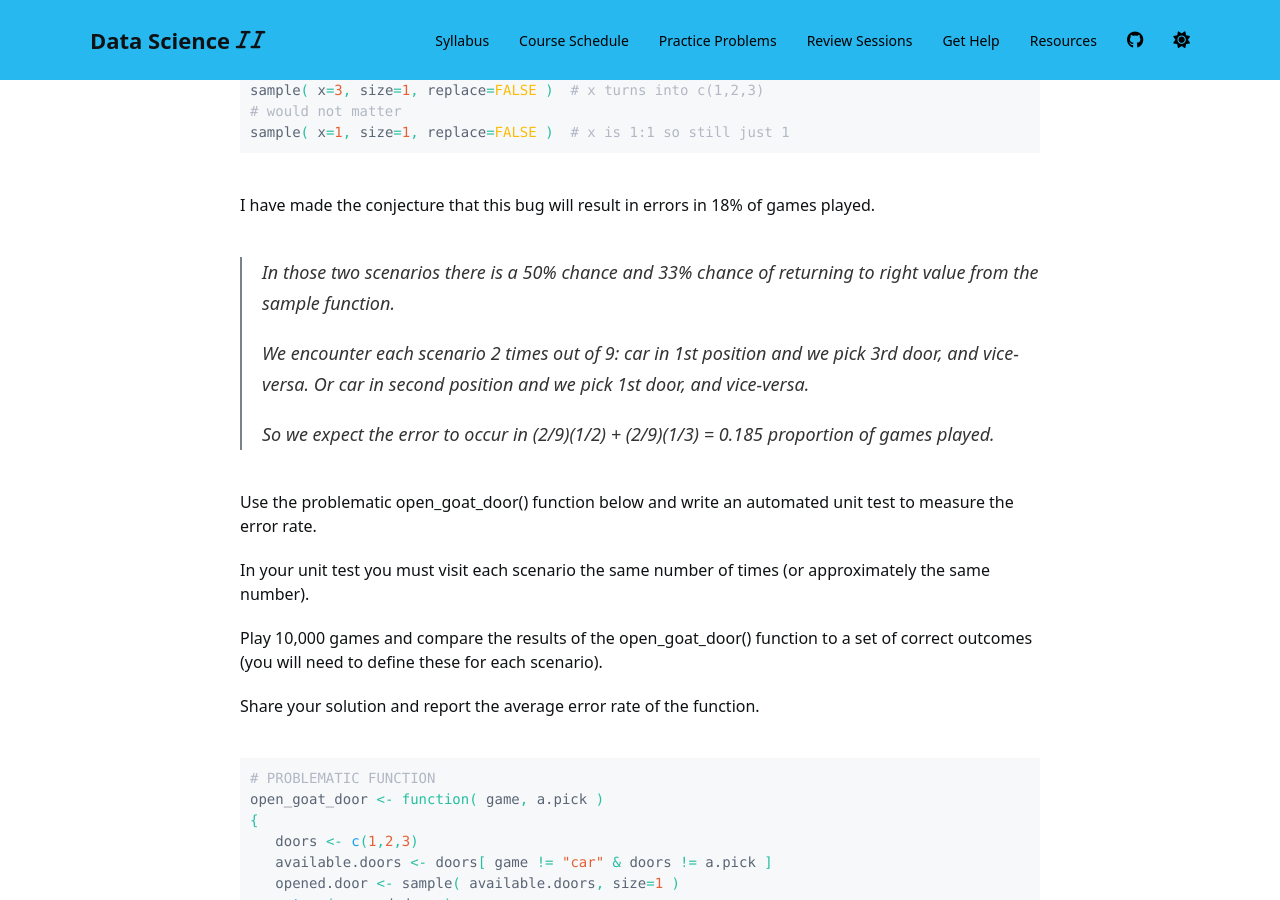
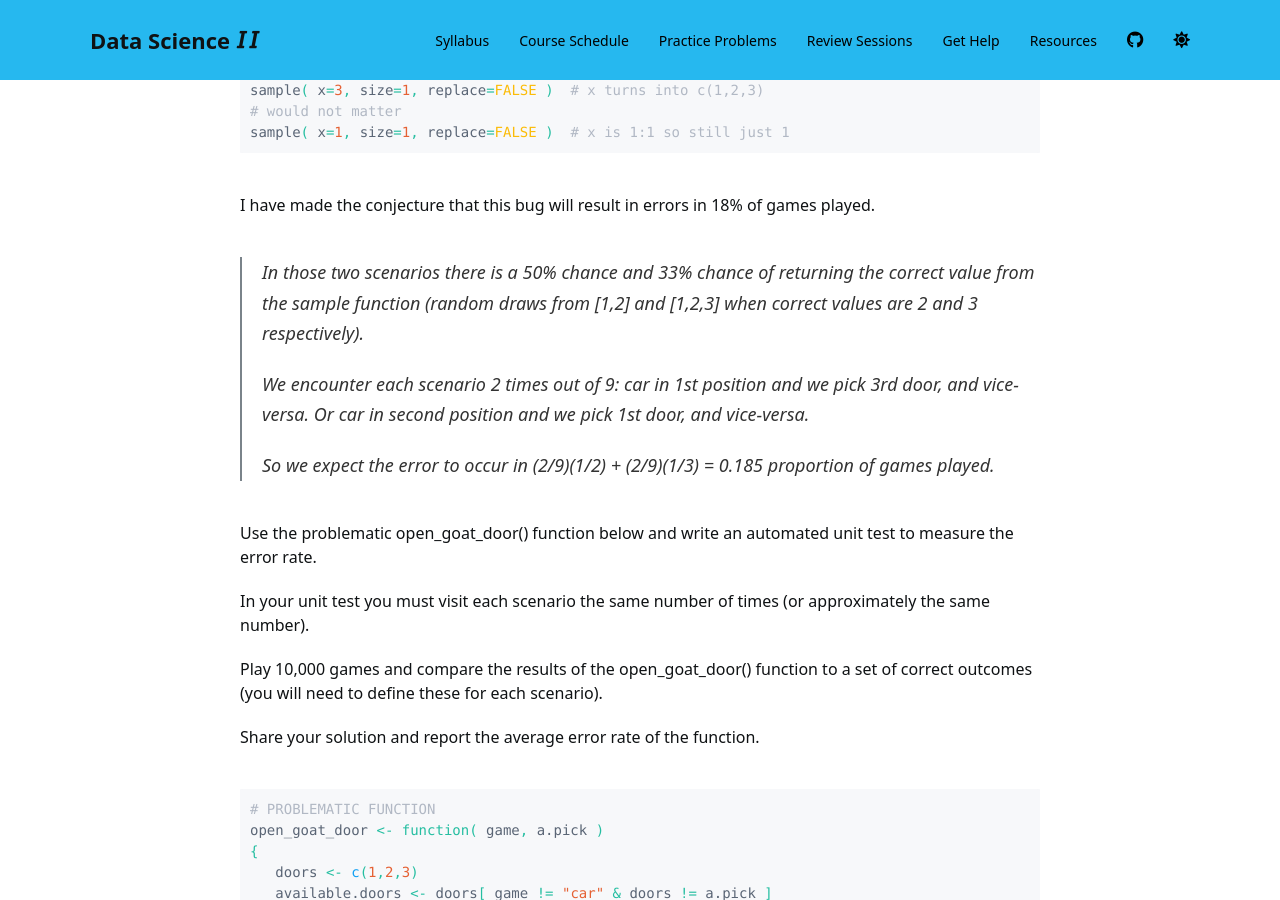
Before and after one commit to Watts-College/cpp-527-fall-2021, a Jekyll site: the page built from practice/week-02.md, in a window 1280 px wide and 900 px high, scrolled down 1318 px. Built offline with Jekyll 4.4.1, drawn with Linux system fonts in a browser that asks for light colours; nearby versions of some CDN libraries; a script bundle is joined from its source files by our own code; library files that are not in the unit come from our copies; a style sheet for code colours, icons or effects is not loaded.

Commit message:
Update week-02.md

```diff
--- a/practice/week-02.md
+++ b/practice/week-02.md
@@ -35,7 +35,7 @@ sample( x=1, size=1, replace=FALSE )  # x is 1:1 so still just 1
 
 I have made the conjecture that this bug will result in errors in 18% of games played.
 
-> In those two scenarios there is a 50% chance and 33% chance of returning to right value from the sample function.
+> In those two scenarios there is a 50% chance and 33% chance of returning the correct value from the sample function (random draws from [1,2] and [1,2,3] when correct values are 2 and 3 respectively).
 >
 > We encounter each scenario 2 times out of 9: car in 1st position and we pick 3rd door, and vice-versa. Or car in second position and we pick 1st door, and vice-versa.
 >
```
